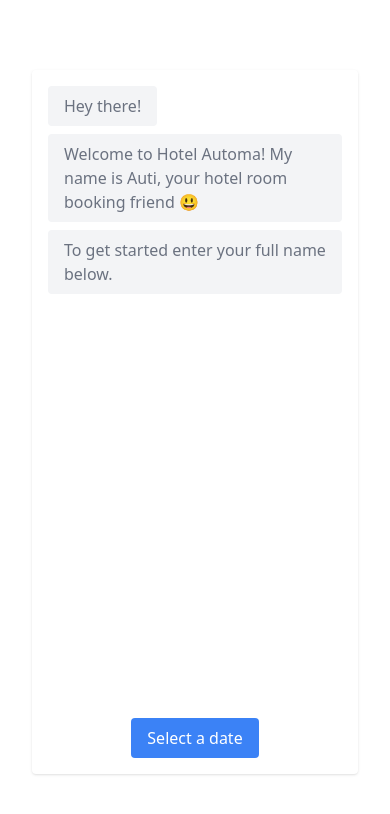
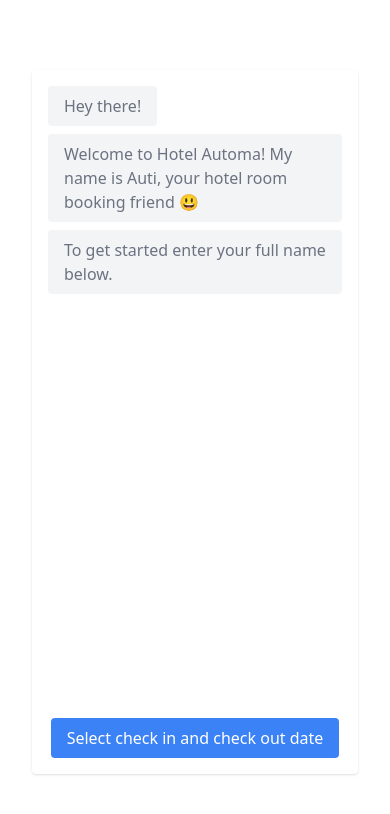
Before and after one commit to FlorianWoelki/hotel-room-booking-chatbot, a React (Vite) app: page / in a window 390 px wide. Shown: the top 814 px of the page. Built offline with nearby package versions, Linux system fonts and the light colour scheme.

Commit message:
fix: issues with mobile styling

```diff
--- a/src/App.tsx
+++ b/src/App.tsx
@@ -224,18 +224,31 @@
             'items-center justify-center relative',
           )}
         >
-          <Button onClick={() => setIsCalendarOpen((prev) => !prev)}>
-            {startDate.getTime() === endDate?.getTime()
-              ? 'Select a date'
+          <Button
+            className="z-10"
+            onClick={() => setIsCalendarOpen((prev) => !prev)}
+          >
+            {!startDate ||
+            !endDate ||
+            startDate.getTime() === endDate?.getTime()
+              ? 'Select check in and check out date'
               : `${formatDate(startDate)} - ${endDate && formatDate(endDate)}`}
           </Button>
-          <div className="absolute left-0 right-0 bottom-0 flex items-center justify-center mb-10">
-            {isCalendarOpen && (
+          {isCalendarOpen && (
+            <div className="absolute left-0 right-0 bottom-0 flex items-center justify-center mb-16 xs:mb-12">
+              <button
+                type="button"
+                className="fixed inset-0 cursor-default outline-none"
+                tabIndex={-1}
+                onClick={(e) => {
+                  e.stopPropagation();
+                  setIsCalendarOpen(false);
+                }}
+              ></button>
               <DatePicker
                 inline
                 selected={startDate}
                 selectsRange
-                onClickOutside={() => setIsCalendarOpen(false)}
                 startDate={startDate}
                 endDate={endDate}
                 minDate={new Date()}
@@ -245,8 +258,8 @@
                   setEndDate(end!);
                 }}
               />
-            )}
-          </div>
+            </div>
+          )}
         </div>
       );
     }
--- a/src/components/Button.tsx
+++ b/src/components/Button.tsx
@@ -1,18 +1,24 @@
 import { MouseEvent } from 'react';
+import { classNames } from '../util/classNames';
 
 interface Props {
   children: React.ReactNode | React.ReactNode[];
+  className?: string;
   onClick?: (event: MouseEvent) => void;
 }
 
 export const Button: React.FC<Props> = ({
   children,
+  className,
   ...props
 }): JSX.Element => {
   return (
     <button
       type="button"
-      className="text-white bg-blue-500 rounded py-2 px-4 hover:bg-blue-600 transition duration-150 ease-in-out"
+      className={classNames(
+        'text-white bg-blue-500 rounded py-2 px-4 hover:bg-blue-600 transition duration-150 ease-in-out',
+        className,
+      )}
       {...props}
     >
       {children}
--- a/src/hooks/useMessageTypingEffect.ts
+++ b/src/hooks/useMessageTypingEffect.ts
@@ -2,7 +2,7 @@
 import messageJson from '../assets/messages.json';
 
 // Defines the message delay in milliseconds.
-const MESSAGE_DELAY = 1750;
+const MESSAGE_DELAY = 100;
 
 interface Message {
   value: string;
--- a/tailwind.config.cjs
+++ b/tailwind.config.cjs
@@ -1,9 +1,14 @@
+const defaultTheme = require('tailwindcss/defaultTheme');
 const plugin = require('tailwindcss/plugin');
 
 /** @type {import('tailwindcss').Config} */
 module.exports = {
   content: ['./index.html', './src/**/*.{js,ts,jsx,tsx}'],
   theme: {
+    screens: {
+      xs: '425px',
+      ...defaultTheme.screens,
+    },
     extend: {
       animation: {
         'typing-indicator': '1.2s typing-dot ease-in-out infinite',
```
